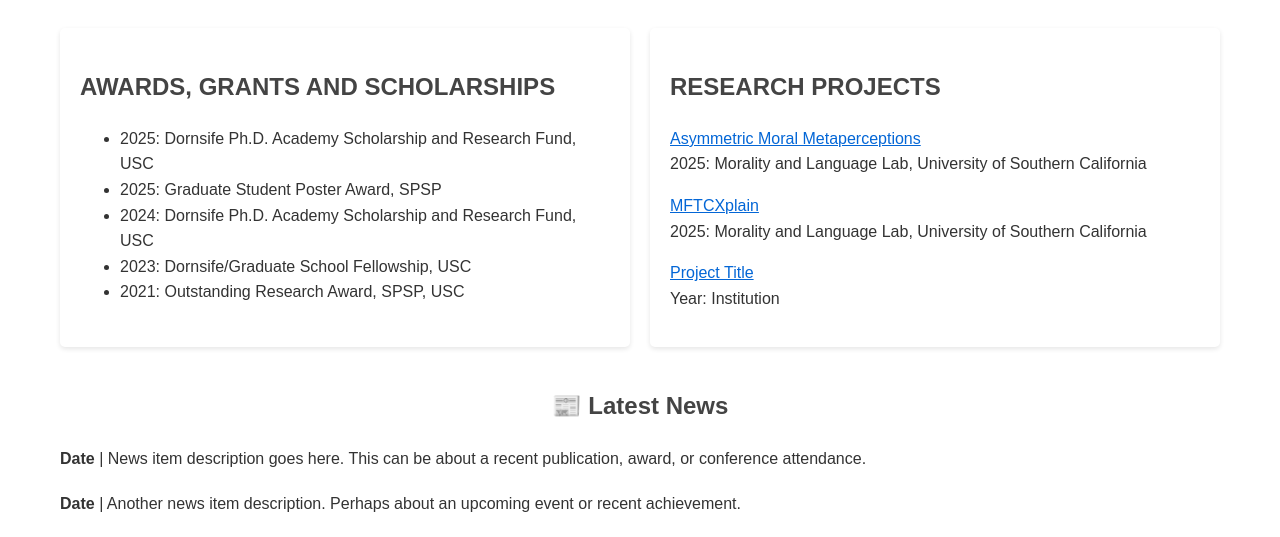
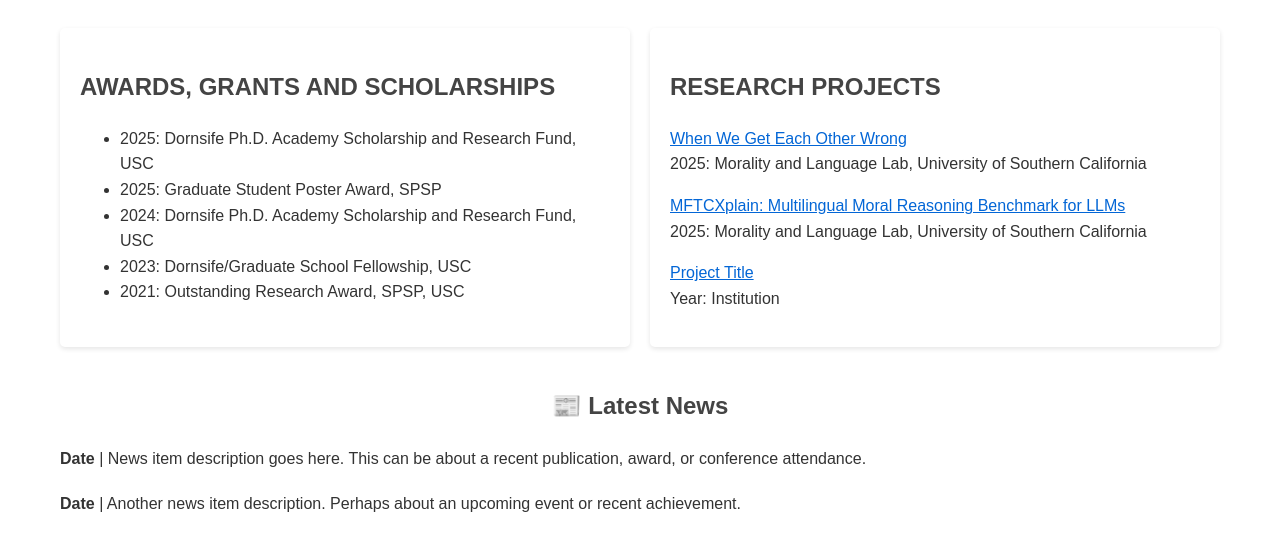
Before and after one commit to yalda-darya/yalda-darya.github.io, a plain HTML site: page index.html in a window 1280 px wide. Shown: the part 348-885 px from the top of the page. Drawn offline with Linux system fonts and the light colour scheme.

Commit message:
Update index.html

```diff
--- a/index.html
+++ b/index.html
@@ -171,8 +171,8 @@
             </div>
             <div class="card">
                 <h2>RESEARCH PROJECTS</h2>
-                <p><a href="asymmetric-moral-metaperceptions.html">Asymmetric Moral Metaperceptions</a><br>2025: Morality and Language Lab, University of Southern California</p>
-                <p><a href="MFTCXplain.html">MFTCXplain</a><br>2025: Morality and Language Lab, University of Southern California</p>
+                <p><a href="asymmetric-moral-metaperceptions.html">When We Get Each Other Wrong</a><br>2025: Morality and Language Lab, University of Southern California</p>
+                <p><a href="MFTCXplain.html">MFTCXplain: Multilingual Moral Reasoning Benchmark for LLMs</a><br>2025: Morality and Language Lab, University of Southern California</p>
                 <p><a href="#">Project Title</a><br>Year: Institution</p>
                 <!-- Add more projects as needed -->
             </div>
```
